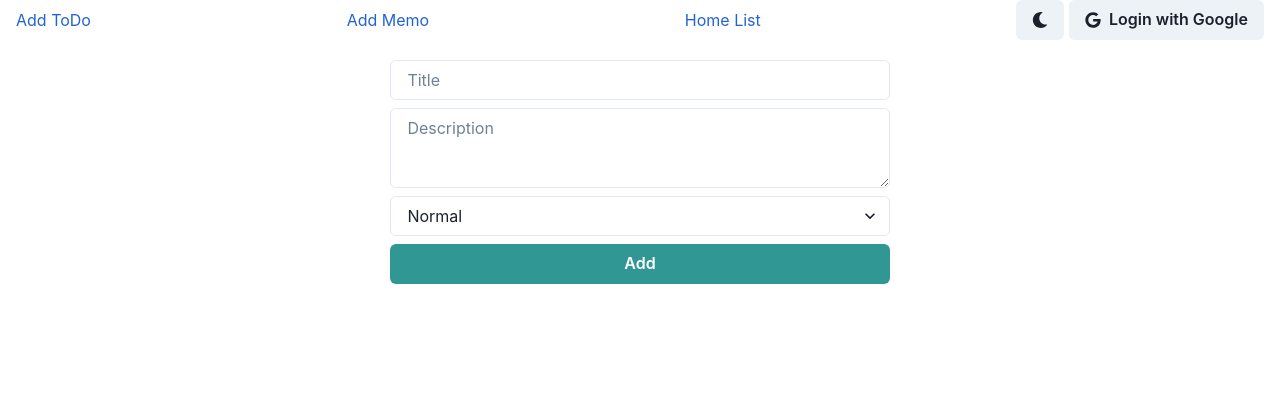
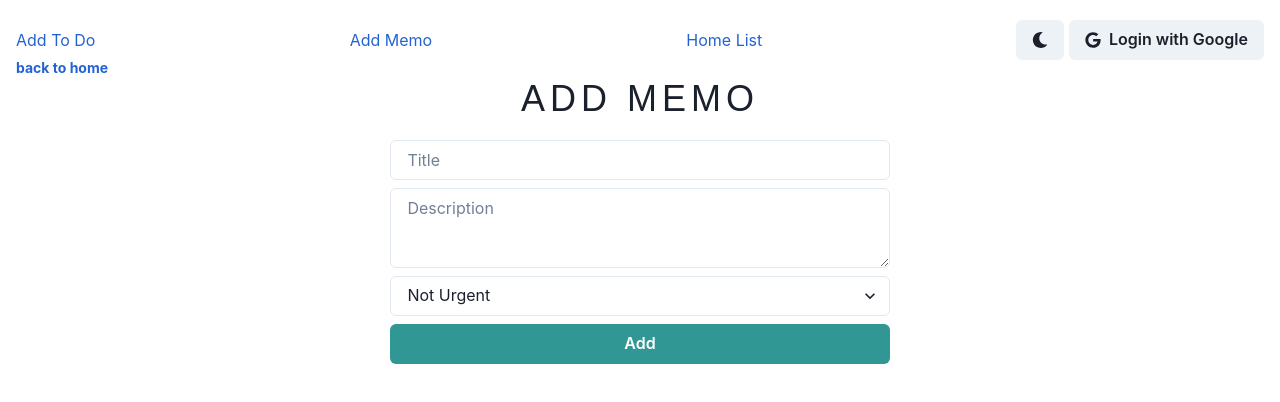
Before and after one commit to kjanred/ToDo-Janred, a Next.js app: page /add-memo in a window 1280 px wide. Shown: the top 402 px of the page. Built offline with nearby package versions, Linux system fonts and the light colour scheme; no server answers.

Commit message:
Updated Memo urgency level NORMAL to NOT URGENT for clarity. Updated style and fixed spacing.

```diff
--- a/components/AddMemo.jsx
+++ b/components/AddMemo.jsx
@@ -56,10 +56,10 @@ onChange={(e) => setDescription(e.target.value)}
 />
 <Select value={urgency} onChange={(e) => setUrgency(e.target.value)}>
 <option
-value={"normal"}
+value={"notUrgent"}
 style={{ color: "green", fontWeight: "bold" }}
 >
-Normal
+Not Urgent
 </option>
 <option
 value={"urgent"}
--- a/components/Auth.jsx
+++ b/components/Auth.jsx
@@ -30,9 +30,9 @@ const credential = GoogleAuthProvider.credentialFromError(error);
 });
 };
 return (
-<Box display="flex" alignItems="center" justifyContent="space-between">
+<Box mt={5} display="flex" alignItems="center" justifyContent="space-between">
     <Box>
-        <Link href="/add-todo">Add ToDo</Link>
+        <Link href="/add-todo">Add To Do</Link>
     </Box>
     <Box>
         <Link href="/add-memo">Add Memo</Link>
--- a/components/MemoList.jsx
+++ b/components/MemoList.jsx
@@ -12,7 +12,7 @@ import {
     import { collection, onSnapshot, query, where } from "firebase/firestore";
     import { db } from "../firebase";
     import { FaTrash } from "react-icons/fa";
-    import { deleteMemo, toggleMemoUrgency } from "../api/memo";
+    import { deleteMemo } from "../api/memo";
     const MemoList = () => {
     const [memos, setMemos] = React.useState([]);
     const { user } = useAuth();
@@ -76,7 +76,7 @@ import {
     <Badge
     float="right"
     opacity="0.8"
-    bg={memo.urgency == "normal" ? "green.500" : memo.urgency == "urgent" ? "yellow.500" : "red.500"}
+    bg={memo.urgency == "notUrgent" ? "green.500" : memo.urgency == "urgent" ? "yellow.500" : "red.500"}
     >
     {memo.urgency}
     </Badge>
--- a/pages/add-memo.js
+++ b/pages/add-memo.js
@@ -1,4 +1,6 @@
-import { Container } from "@chakra-ui/react";
+import Link from "next/link";
+import { Container,
+         Heading } from "@chakra-ui/react";
 import AddMemo from "../components/AddMemo";
 import Auth from "../components/Auth";
 
@@ -7,6 +9,8 @@ export default function addMemo() {
 return (
 <Container maxW="7xl">
 <Auth />
+<Heading size="xs"><Link href="/">back to home</Link></Heading>
+<Heading fontFamily={'"Century Gothic", sans-serif'} letterSpacing={'5px'} textTransform={'uppercase'} textAlign={'center'} fontWeight={'normal'}>Add Memo</Heading>
 <AddMemo />
 </Container>
 );
--- a/pages/add-todo.js
+++ b/pages/add-todo.js
@@ -1,4 +1,6 @@
-import { Container } from "@chakra-ui/react";
+import Link from "next/link";
+import { Container,
+    Heading } from "@chakra-ui/react";
 import AddTodo from "../components/AddTodo";
 import Auth from "../components/Auth";
 
@@ -7,6 +9,8 @@ export default function addTodo() {
 return (
 <Container maxW="7xl">
 <Auth />
+<Heading size="xs"><Link href="/">back to home</Link></Heading>
+<Heading fontFamily={'"Century Gothic", sans-serif'} letterSpacing={'5px'} textTransform={'uppercase'} textAlign={'center'} fontWeight={'normal'}>Add To Do</Heading>
 <AddTodo />
 </Container>
 );
```
